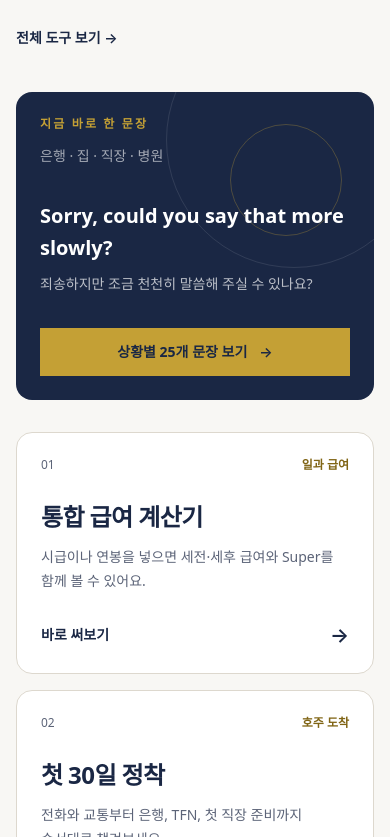
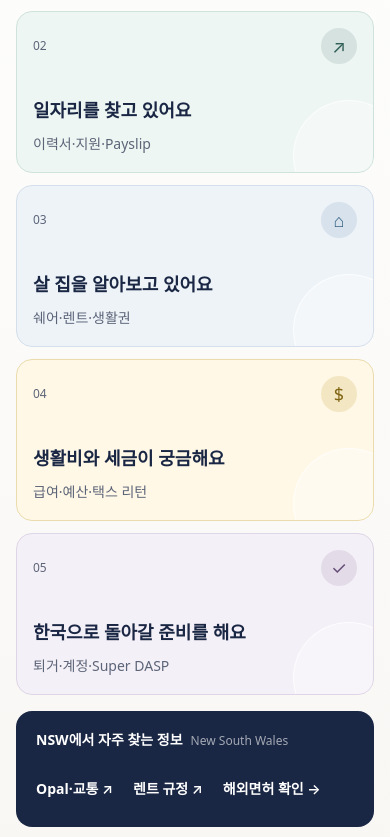
Before and after one commit to jelov219au/aussie-compass, a Next.js app: page / in a window 390 px wide. Shown: the part 1847-2684 px from the top of the page. Built offline with nearby package versions, Linux system fonts and the light colour scheme; no server answers.

Commit message:
Add a friendlier situation-first homepage

```diff
--- a/scripts/check-core-accessibility.mjs
+++ b/scripts/check-core-accessibility.mjs
@@ -3,8 +3,10 @@ import { readFile } from "node:fs/promises";
 
 const [
   globalStyles,
+  homePage,
   hero,
   australianSky,
+  homeStart,
   homeSearch,
   tools,
   returnVisit,
@@ -21,8 +23,10 @@ const [
   siteSearch,
 ] = await Promise.all([
   readFile(new URL("../src/app/globals.css", import.meta.url), "utf8"),
+  readFile(new URL("../src/app/page.tsx", import.meta.url), "utf8"),
   readFile(new URL("../src/components/sections/Hero.tsx", import.meta.url), "utf8"),
   readFile(new URL("../src/components/brand/AustralianSky.tsx", import.meta.url), "utf8"),
+  readFile(new URL("../src/components/sections/HomeStartSection.tsx", import.meta.url), "utf8"),
   readFile(new URL("../src/components/sections/HomeSearch.tsx", import.meta.url), "utf8"),
   readFile(new URL("../src/components/sections/ToolsSection.tsx", import.meta.url), "utf8"),
   readFile(new URL("../src/components/sections/ReturnVisitSection.tsx", import.meta.url), "utf8"),
@@ -85,6 +89,7 @@ for (const focusContract of [
 for (const [source, marker] of [
   [hero, 'text-[#874b32]'],
   [australianSky, 'text-[#874b32]">START HERE, STAY READY'],
+  [homeStart, 'text-gold-ink">상황별 빠른 시작'],
   [homeSearch, 'text-gold-ink">바로 찾아보기'],
   [tools, 'text-gold-ink">바로 써볼 수 있어요'],
   [returnVisit, "bg-surface text-sm text-gold-ink"],
@@ -106,6 +111,25 @@ for (const [source, marker] of [
 assert.ok(proFinder.includes('text-gold">지금 필요한 결과물'), "dark Pro finder panel must keep the brighter gold token");
 assert.ok(tools.includes('text-gold">지금 바로 한 문장'), "dark homepage feature panel must keep the brighter gold token");
 
+for (const contract of [
+  'id="home-start"',
+  'aria-labelledby="home-start-heading"',
+  "grid-cols-1 gap-3 min-[430px]:grid-cols-2 lg:grid-cols-5",
+  "last:min-[430px]:col-span-2 lg:last:col-span-1",
+  "min-h-36 overflow-hidden rounded-2xl",
+  "min-h-11 items-center text-white hover:text-gold",
+]) {
+  assert.ok(homeStart.includes(contract), `the friendly mobile start path is missing: ${contract}`);
+}
+for (const surface of ["#fff4ee", "#eef6f3", "#eef3f8", "#fff8e7", "#f4f0f7"]) {
+  assert.ok(homeStart.includes(surface), `a friendly situation-card surface is missing: ${surface}`);
+}
+const homeOrder = ["<Hero />", "<HomeStartSection />", "<HomeSearch />", "<ToolsSection />", "<PremiumToolsSection />"]
+  .map((marker) => homePage.indexOf(marker));
+assert.ok(homeOrder.every((index) => index >= 0), "the homepage must render every primary start and conversion section");
+assert.deepEqual(homeOrder, [...homeOrder].sort((left, right) => left - right), "situation-first navigation must lead to free tools before the Resume Pro decision section");
+assert.ok(hero.includes('href="#home-start"') && hero.includes('destination: "home_start"'), "the friendly hero CTA must open the immediate situation-first path");
+
 for (const source of [resumeBuilder, resumeProWorkspace]) {
   assert.doesNotMatch(source, /<h1[^>]*>\{resume\.name \|\| "Your Name"\}<\/h1>/, "an embedded resume preview must not create another page-level h1");
 }
--- a/src/app/page.tsx
+++ b/src/app/page.tsx
@@ -9,6 +9,7 @@ import { PremiumToolsSection } from "@/components/sections/PremiumToolsSection";
 import { HomeSearch } from "@/components/sections/HomeSearch";
 import { HomeTrustBar } from "@/components/sections/HomeTrustBar";
 import { ExperienceStoriesSection } from "@/components/sections/ExperienceStoriesSection";
+import { HomeStartSection } from "@/components/sections/HomeStartSection";
 
 export default function HomePage() {
   return (
@@ -16,14 +17,15 @@ export default function HomePage() {
       <Header />
       <main>
         <Hero />
+        <HomeStartSection />
         <HomeSearch />
         <ToolsSection />
         <ReturnVisitSection />
+        <PremiumToolsSection />
         <PersonalRouteFinder />
         <ExperienceStoriesSection />
         <ArticlesSection />
         <HomeTrustBar />
-        <PremiumToolsSection />
       </main>
       <Footer />
     </>
--- a/src/components/sections/Hero.tsx
+++ b/src/components/sections/Hero.tsx
@@ -40,7 +40,7 @@ export function Hero() {
             </div>
 
             <div className="mt-8 flex flex-col gap-3 sm:flex-row sm:flex-wrap">
-              <Button href="#route-finder" eventName="Home Navigation" properties={{ section: "hero", destination: "route_finder" }}>
+              <Button href="#home-start" eventName="Home Navigation" properties={{ section: "hero", destination: "home_start" }}>
                 {content.hero.primaryCta}
               </Button>
               <Button href="/tools" variant="secondary" eventName="Home Navigation" properties={{ section: "hero", destination: "tools" }}>
--- a/src/components/sections/HomeStartSection.tsx
+++ b/src/components/sections/HomeStartSection.tsx
@@ -27,11 +27,11 @@ const regions: Array<{
 ];
 
 const starts = [
-  { number: "01", href: "/arrival-checklist", label: "곧 출국하거나 막 도착했어요", detail: "비자·전화·은행·TFN", symbol: "→" },
-  { number: "02", href: "/resume-builder", label: "일자리를 찾고 있어요", detail: "이력서·지원·Payslip", symbol: "↗" },
-  { number: "03", href: "/property-inspection-checklist", label: "살 집을 알아보고 있어요", detail: "쉐어·렌트·생활권", symbol: "⌂" },
-  { number: "04", href: "/salary-calculator", label: "생활비와 세금이 궁금해요", detail: "급여·예산·택스 리턴", symbol: "$" },
-  { number: "05", href: "/leaving-australia-guide", label: "한국으로 돌아갈 준비를 해요", detail: "퇴거·계정·Super DASP", symbol: "✓" },
+  { number: "01", href: "/arrival-checklist", label: "곧 출국하거나 막 도착했어요", detail: "비자·전화·은행·TFN", symbol: "✦", surface: "border-[#efd5c4] bg-[#fff4ee]", accent: "bg-[#d97855]/15 text-[#874b32]" },
+  { number: "02", href: "/resume-builder", label: "일자리를 찾고 있어요", detail: "이력서·지원·Payslip", symbol: "↗", surface: "border-[#cfe2dc] bg-[#eef6f3]", accent: "bg-[#46766c]/15 text-[#315f57]" },
+  { number: "03", href: "/property-inspection-checklist", label: "살 집을 알아보고 있어요", detail: "쉐어·렌트·생활권", symbol: "⌂", surface: "border-[#d4dfeb] bg-[#eef3f8]", accent: "bg-[#527da5]/15 text-[#315f82]" },
+  { number: "04", href: "/salary-calculator", label: "생활비와 세금이 궁금해요", detail: "급여·예산·택스 리턴", symbol: "$", surface: "border-[#eadcad] bg-[#fff8e7]", accent: "bg-[#c4a035]/20 text-[#806515]" },
+  { number: "05", href: "/leaving-australia-guide", label: "한국으로 돌아갈 준비를 해요", detail: "퇴거·계정·Super DASP", symbol: "✓", surface: "border-[#ded5e6] bg-[#f4f0f7]", accent: "bg-[#806a91]/15 text-[#674f78]" },
 ];
 
 export function HomeStartSection() {
@@ -52,10 +52,11 @@ export function HomeStartSection() {
   const region = regions.find((item) => item.id === regionId) ?? regions[0];
 
   return (
-    <section className="border-b border-border bg-background py-14 sm:py-20" aria-labelledby="home-start-heading">
+    <section id="home-start" className="scroll-mt-20 border-b border-border bg-[linear-gradient(180deg,#fff_0%,#f8f7f4_100%)] py-14 sm:py-20" aria-labelledby="home-start-heading">
       <Container>
         <div className="flex flex-col gap-5 sm:flex-row sm:items-end sm:justify-between">
           <div>
+            <p className="text-xs font-semibold tracking-[0.14em] text-gold-ink">상황별 빠른 시작</p>
             <h2 id="home-start-heading" className="text-2xl font-semibold tracking-tight text-navy sm:text-3xl">오늘은 어디에서 막혔나요?</h2>
             <p className="mt-2 text-sm leading-6 text-muted sm:text-base">가장 가까운 상황 하나만 골라도 괜찮아요. 필요한 도구로 바로 이어드릴게요.</p>
           </div>
@@ -67,23 +68,26 @@ export function HomeStartSection() {
           </label>
         </div>
 
-        <ol className="mt-8 grid grid-cols-2 gap-3 lg:grid-cols-5">
+        <ol className="mt-8 grid grid-cols-1 gap-3 min-[430px]:grid-cols-2 lg:grid-cols-5">
           {starts.map((item) => (
-            <li key={item.href} className="last:col-span-2 lg:last:col-span-1">
-              <Link href={item.href} className="group flex h-full min-h-36 flex-col justify-between rounded-2xl border border-border bg-white p-4 transition hover:-translate-y-0.5 hover:border-navy/25 hover:shadow-[0_12px_30px_rgba(26,39,68,0.06)] sm:min-h-40 sm:p-5">
-                <span className="flex items-center justify-between text-xs text-muted"><span>{item.number}</span><span className="text-lg text-gold" aria-hidden="true">{item.symbol}</span></span>
-                <span className="mt-8"><strong className="block text-lg text-navy">{item.label}</strong><span className="mt-2 block text-sm leading-6 text-muted">{item.detail}</span></span>
+            <li key={item.href} className="last:min-[430px]:col-span-2 lg:last:col-span-1">
+              <Link href={item.href} className={`group relative flex h-full min-h-36 overflow-hidden rounded-2xl border p-4 transition hover:-translate-y-0.5 hover:border-navy/25 hover:shadow-[0_12px_30px_rgba(26,39,68,0.08)] sm:min-h-40 sm:p-5 ${item.surface}`}>
+                <span className="relative z-10 flex w-full flex-col justify-between">
+                  <span className="flex items-center justify-between text-xs text-muted"><span>{item.number}</span><span className={`inline-flex h-9 w-9 items-center justify-center rounded-full text-lg ${item.accent}`} aria-hidden="true">{item.symbol}</span></span>
+                  <span className="mt-8"><strong className="block text-lg text-navy">{item.label}</strong><span className="mt-2 block text-sm leading-6 text-muted">{item.detail}</span></span>
+                </span>
+                <span className="pointer-events-none absolute -bottom-10 -right-8 h-28 w-28 rounded-full border border-white/70 bg-white/35 transition group-hover:scale-110" aria-hidden="true" />
               </Link>
             </li>
           ))}
         </ol>
 
-        <div className="mt-4 flex flex-col gap-4 rounded-2xl border border-border bg-white px-5 py-4 sm:flex-row sm:items-center sm:justify-between">
-          <div><strong className="text-sm text-navy">{region.id}에서 자주 찾는 정보</strong><span className="ml-2 text-xs text-muted">{region.name}</span></div>
+        <div className="mt-4 flex flex-col gap-4 rounded-2xl bg-navy px-5 py-4 text-white sm:flex-row sm:items-center sm:justify-between">
+          <div><strong className="text-sm">{region.id}에서 자주 찾는 정보</strong><span className="ml-2 text-xs text-white/60">{region.name}</span></div>
           <div className="flex flex-wrap gap-x-5 gap-y-2 text-sm font-semibold">
-            <a href={region.transportHref} target="_blank" rel="noreferrer" className="inline-flex min-h-10 items-center text-navy hover:text-gold">{region.transport} ↗</a>
-            <a href={region.rentingHref} target="_blank" rel="noreferrer" className="inline-flex min-h-10 items-center text-navy hover:text-gold">{region.renting} ↗</a>
-            <Link href="/overseas-driver-licence-guide" className="inline-flex min-h-10 items-center text-navy hover:text-gold">해외면허 확인 →</Link>
+            <a href={region.transportHref} target="_blank" rel="noreferrer" className="inline-flex min-h-11 items-center text-white hover:text-gold">{region.transport} ↗</a>
+            <a href={region.rentingHref} target="_blank" rel="noreferrer" className="inline-flex min-h-11 items-center text-white hover:text-gold">{region.renting} ↗</a>
+            <Link href="/overseas-driver-licence-guide" className="inline-flex min-h-11 items-center text-white hover:text-gold">해외면허 확인 →</Link>
           </div>
         </div>
       </Container>
```
